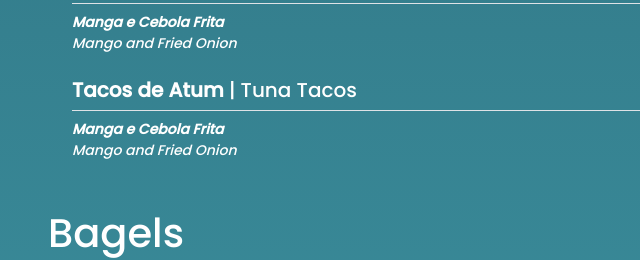
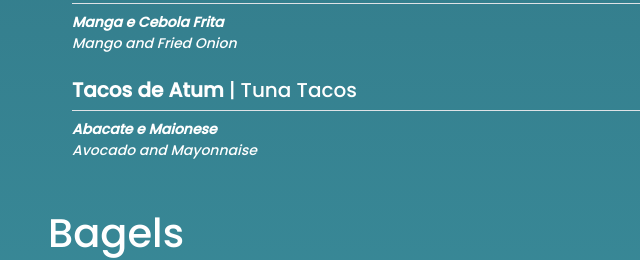
Before and after one commit to tiagocodinha/nalubeach.github.io, a plain HTML site: page pages/menu_snacks.html in a window 1280 px wide. Shown: the part 4026-4286 px from the top of the page, 0-640 px from the left. Drawn offline with nearby package versions, Linux system fonts and the light colour scheme.

Commit message:
tacos fix

```diff
--- a/pages/menu_snacks.html
+++ b/pages/menu_snacks.html
@@ -455,8 +455,8 @@
                                     <span class="price-text"><b>Tacos de Atum</b> | Tuna Tacos</span>
                                     <span class="price-text">6,5</span>
                                 </h5>
-                                <small class="fst-italic ingredients"><b>Manga e Cebola Frita</b></small>
-                                <small class="fst-italic ingredients">Mango and Fried Onion</small>
+                                <small class="fst-italic ingredients"><b>Abacate e Maionese</b></small>
+                                <small class="fst-italic ingredients">Avocado and Mayonnaise</small>
                             </div>
                         </div>
                     </div>
```
